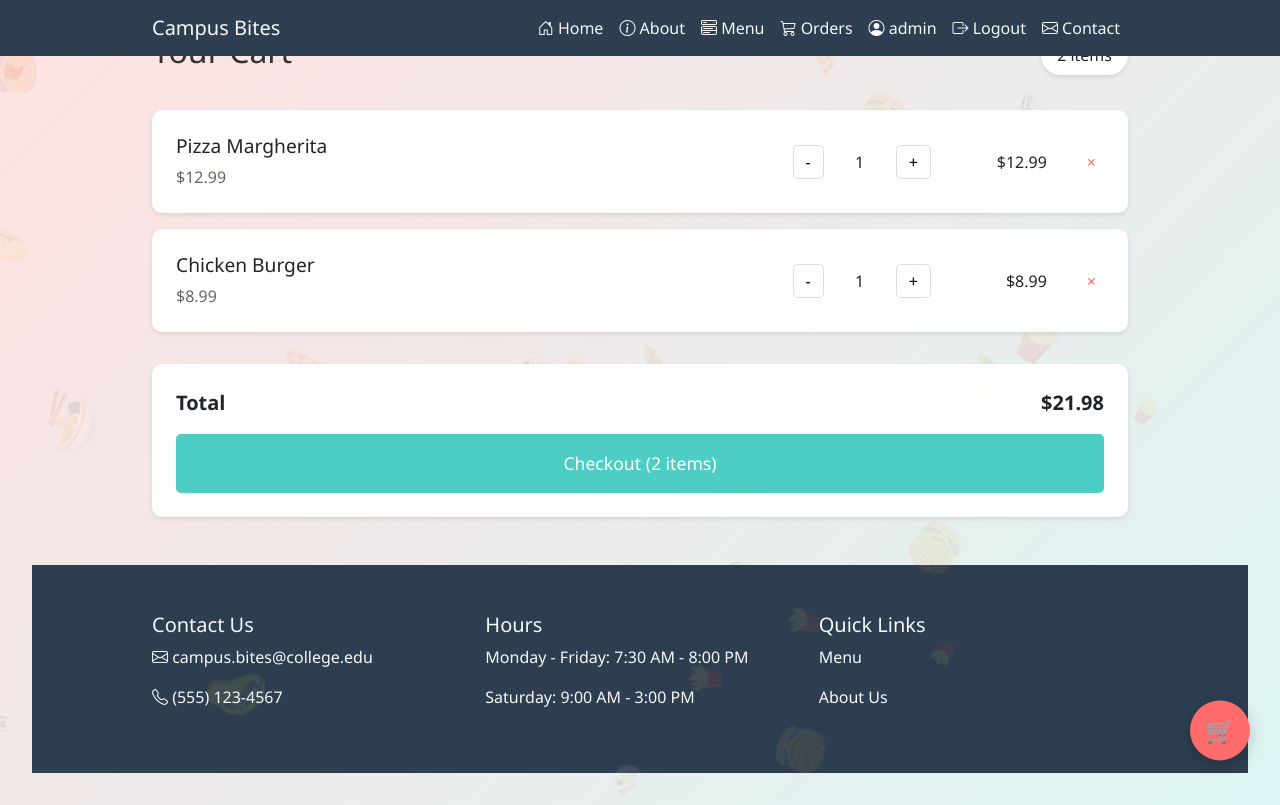
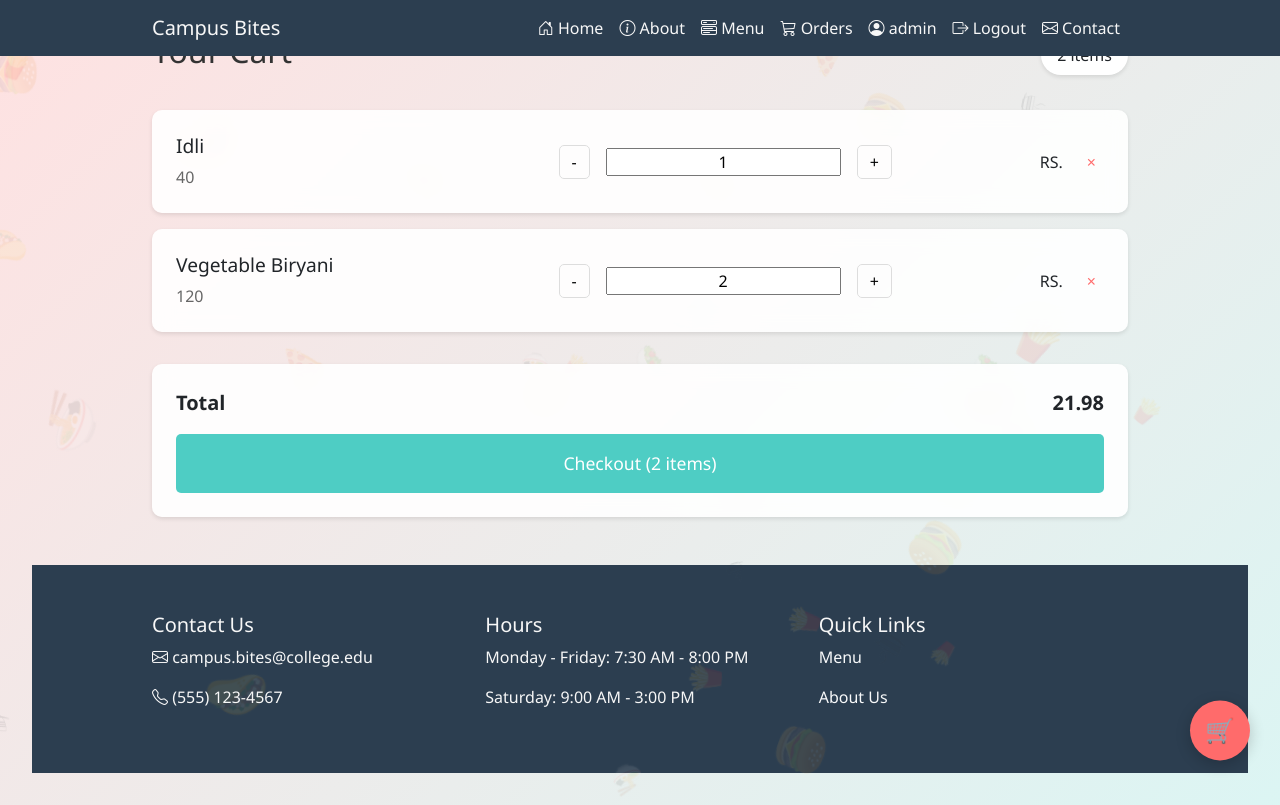
Before and after one commit to sundarg1502/Campus-Bites, a Django app: page /menu/cart in a window 1280 px wide. Run offline with Django 5.2, Linux system fonts and the light colour scheme; a user stored in the database is signed in; data comes from the database, SQL or seed files in the repository; both versions use the stored data as it was after the commit; some libraries are stand-ins or nearby versions.

Commit message:
feat : Cart Showes dyanamic data(with some g=bugs)

```diff
--- a/Menu/templates/cart.html
+++ b/Menu/templates/cart.html
@@ -22,40 +22,27 @@
 
         <div class="cart-items" id="cartItems">
             <!-- Static Product 1 -->
+             {% for item in items %}
             <div class="cart-item" data-id="1">
                 <div class="item-details">
-                    <h3>Pizza Margherita</h3>
-                    <div class="item-price">$12.99</div>
+                    <h3>{{item.product.name}}</h3>
+                    <div class="item-price" id="price">{{item.product.actuall_price}}</div>
                 </div>
                 <div class="quantity-controls">
                     <button class="quantity-btn minus" onclick="updateQuantity(1, -1)">-</button>
-                    <span class="quantity">1</span>
+                    <input class="quantity" id="item1" value="{{item.quantity}}" readonly></span>
                     <button class="quantity-btn plus" onclick="updateQuantity(1, 1)">+</button>
-                    <div class="subtotal">$12.99</div>
+                    <div class="subtotal" id="sub">{{item.}}</div><span> RS.</span>
                     <button class="remove-btn" onclick="removeItem(1)">×</button>
                 </div>
             </div>
-
-            <!-- Static Product 2 -->
-            <div class="cart-item" data-id="2">
-                <div class="item-details">
-                    <h3>Chicken Burger</h3>
-                    <div class="item-price">$8.99</div>
-                </div>
-                <div class="quantity-controls">
-                    <button class="quantity-btn minus" onclick="updateQuantity(2, -1)">-</button>
-                    <span class="quantity">1</span>
-                    <button class="quantity-btn plus" onclick="updateQuantity(2, 1)">+</button>
-                    <div class="subtotal">$8.99</div>
-                    <button class="remove-btn" onclick="removeItem(2)">×</button>
-                </div>
-            </div>
+            {% endfor %}
         </div>
 
         <div class="cart-summary">
             <div class="total">
                 <span>Total</span>
-                <span id="totalAmount">$21.98</span>
+                <span id="totalAmount">21.98</span>
             </div>
             <button class="checkout-btn" id="checkoutBtn">
                 Checkout (2 items)
--- a/Menu/views.py
+++ b/Menu/views.py
@@ -9,7 +9,11 @@
     return render(request, "menu.html",{"products":products})
 
 def cart(request):
-    return render(request,'cart.html')
+    print(request.user)
+    cart = Cart.objects.filter(user=request.user.id)
+    # for data in cart:
+    #     print(data)
+    return render(request,'cart.html',{"items":cart})
 
 def addtocart(request):
     if request.user.is_authenticated:
--- /dev/null
+++ b/static/js/cart.js
@@ -0,0 +1,14 @@
+function updateQuantity(productId, change) {
+    console.log(productId)
+    // const input = document.querySelector(`input[data-product-id="${productId}"]`);
+    const input = document.getElementById("item1");
+    const price = document.getElementById("price");
+    // const total = document.getElementById("totoalAmount");
+    let newValue = parseInt(input.value) + change;
+    newValue = Math.max(1, newValue); // Prevent negative values
+    console.log("newValue"+newValue*price.textContent)
+    document.getElementById("sub").textContent = newValue*price.textContent;
+    input.value = newValue;
+    // console.log(total.textContent)
+    // total.textContent = total.textContent+(newValue*price.textContent)
+}
```
Also changed, not shown: db.sqlite3.
